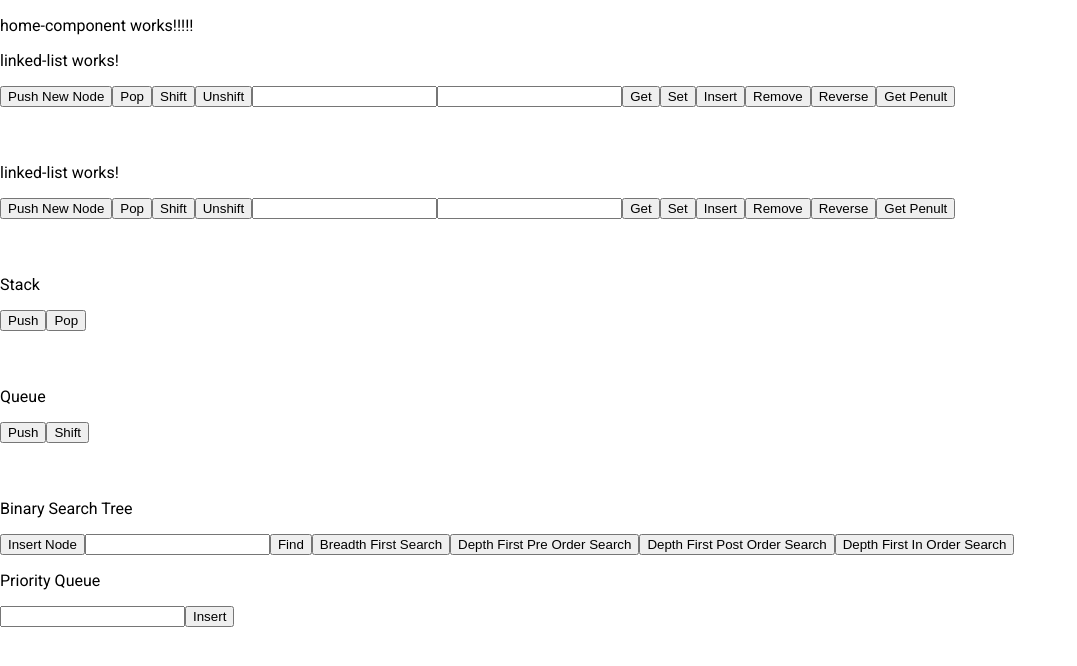
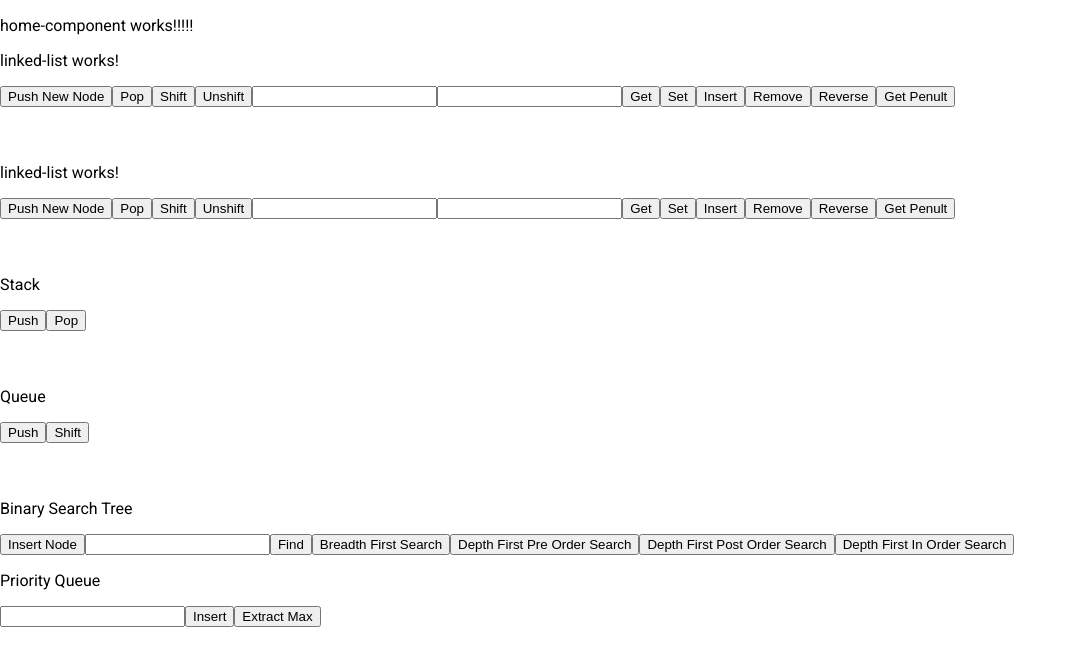
Before and after one commit to IgorKharkiv/algorithms, an Angular app: page /home in a window 1280 px wide. Shown: the top 666 px of the page, without its empty margins (0-1077 px from the left). Built offline with nearby package versions, Linux system fonts and the light colour scheme.

Commit message:
Max Binary Heap. Extract Max.

```diff
--- a/src/app/classes/max-binary-heap.class.ts
+++ b/src/app/classes/max-binary-heap.class.ts
@@ -21,6 +21,28 @@ export class MaxBinaryHeap {
     }
   }
 
+  public extractMax(): void {
+    this.values.shift();
+    if (this.values.length < 2) { return; }
+
+    this.values.unshift(this.values.pop());
+    let n = 0;
+    while (this.values.length > 1) {
+      const leftChildIndex = 2 * n + 1;
+      const rightChildIndex = 2 * n + 2;
+
+      const indexToSwapWith = this.values[leftChildIndex] > this.values[rightChildIndex] ? leftChildIndex : rightChildIndex;
+      const currentItem = this.values[n];
+
+      if (currentItem < this.values[indexToSwapWith]) {
+        [this.values[n], this.values[indexToSwapWith]] = [this.values[indexToSwapWith], this.values[n]];
+        n = indexToSwapWith;
+      } else {
+        break;
+      }
+    }
+  }
+
   private getParentIndex(n: number): number {
     return Math.floor((n - 1) / 2);
   }
--- a/src/app/components/priority-queue/priority-queue.component.html
+++ b/src/app/components/priority-queue/priority-queue.component.html
@@ -2,3 +2,4 @@
 <input type="text" #valueInput>
 
 <button (click)="insert()">Insert</button>
+<button (click)="extractMax()">Extract Max</button>
--- a/src/app/components/priority-queue/priority-queue.component.ts
+++ b/src/app/components/priority-queue/priority-queue.component.ts
@@ -21,4 +21,9 @@ export class PriorityQueueComponent implements OnInit {
     console.log(this.maxBinaryHeap.values);
   }
 
+  public extractMax(): void {
+    this.maxBinaryHeap.extractMax();
+    console.log(this.maxBinaryHeap.values);
+  }
+
 }
```
